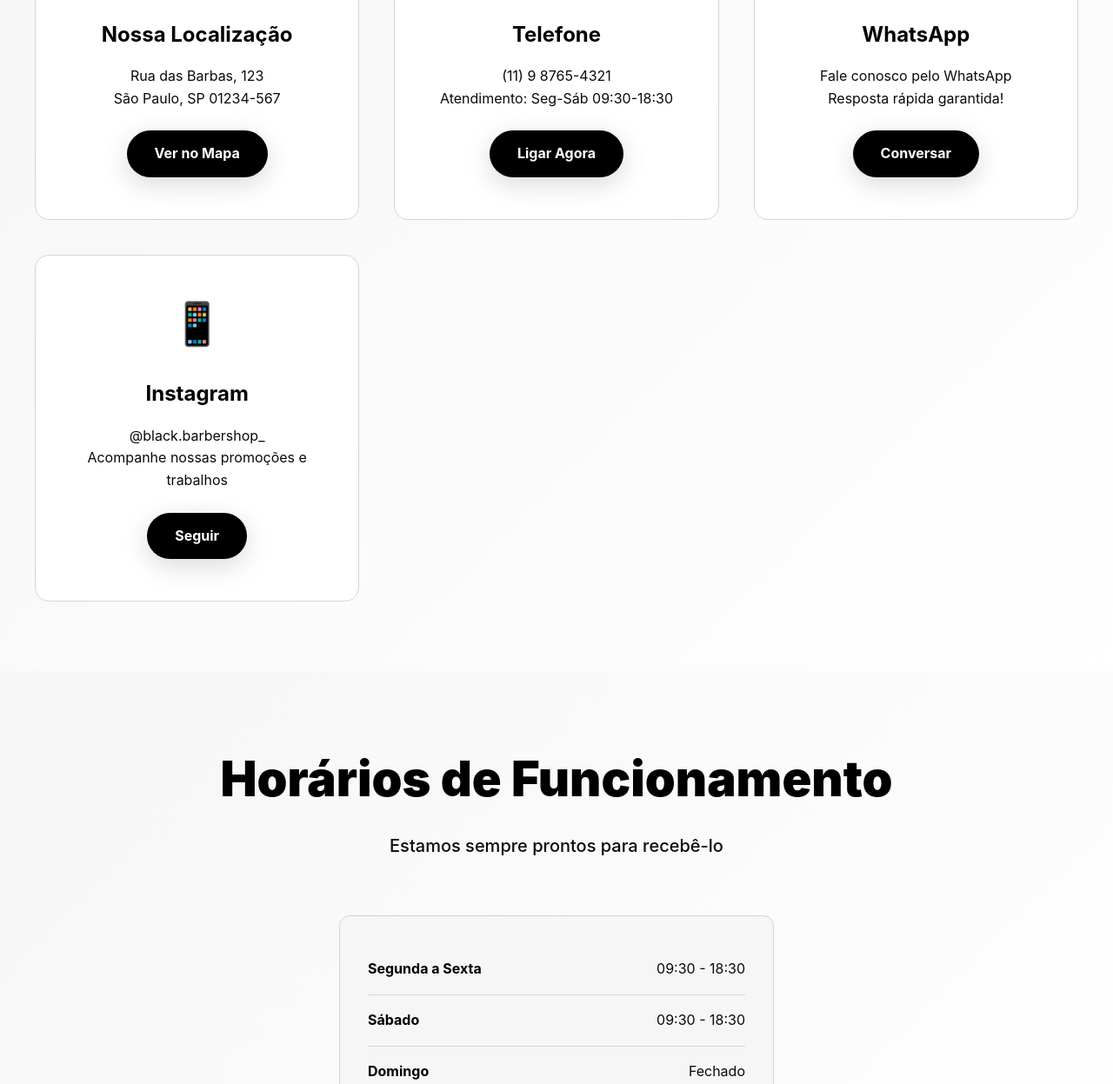
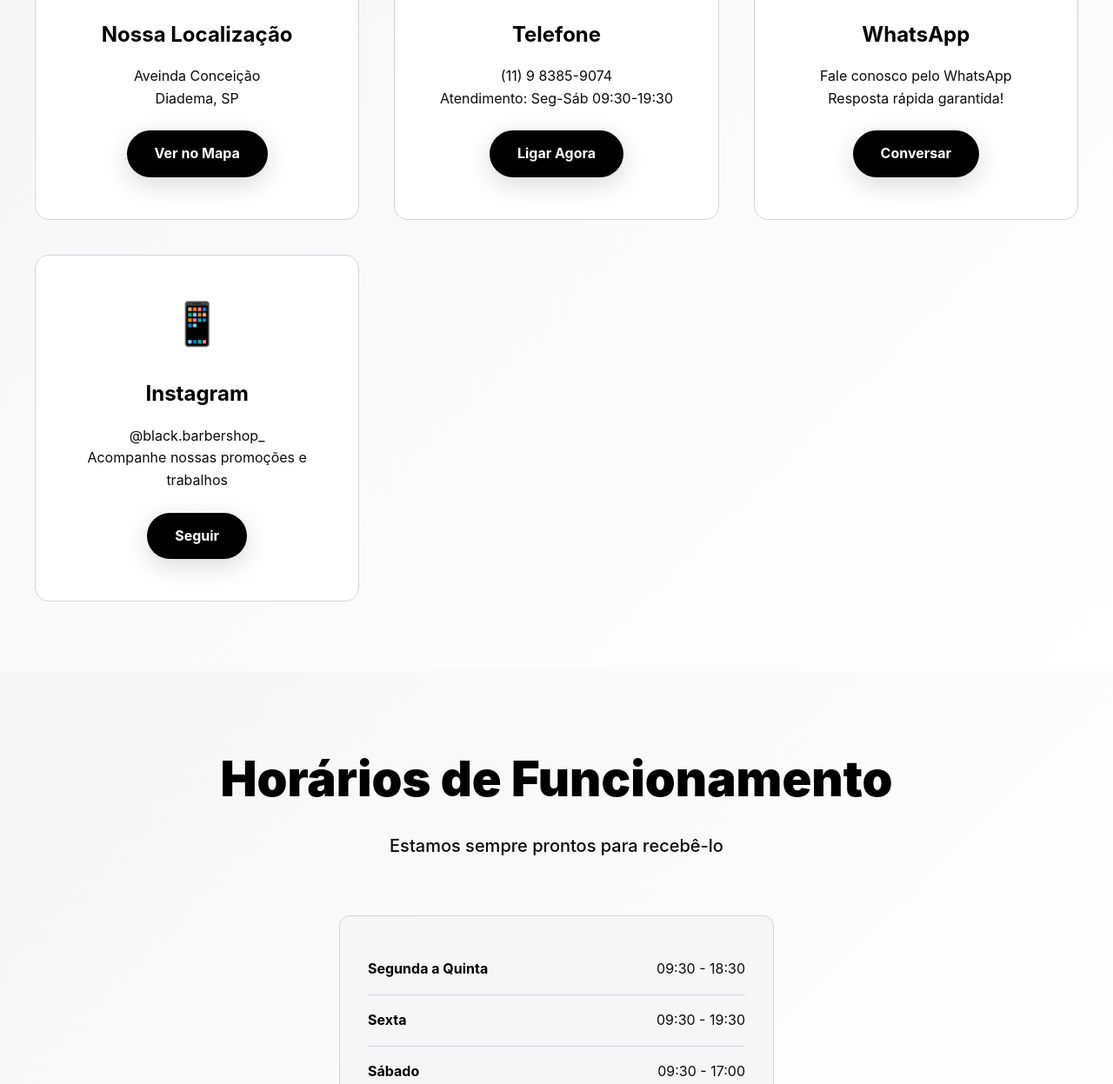
Before and after one commit to matheustech-1/Blackbarbershop, a plain HTML site: page contact.html in a window 1280 px wide. Shown: the part 773-2020 px from the top of the page at 87% size. Drawn offline with Linux system fonts and the light colour scheme.

Commit message:
Update contact.html

```diff
--- a/contact.html
+++ b/contact.html
@@ -41,13 +41,13 @@
                 <div class="contact-card hover-lift">
                     <div class="contact-icon">📍</div>
                     <h3>Nossa Localização</h3>
-                    <p>Rua das Barbas, 123<br>São Paulo, SP 01234-567</p>
-                    <a href="https://maps.google.com" target="_blank" rel="noopener" class="btn-primary">Ver no Mapa</a>
+                    <p>Aveinda Conceição<br>Diadema, SP</p>
+                    <a href="https://maps.app.goo.gl/jYs1G8eVGCVbVJou9" target="_blank" rel="noopener" class="btn-primary">Ver no Mapa</a>
                 </div>
                 <div class="contact-card hover-lift">
                     <div class="contact-icon">📞</div>
                     <h3>Telefone</h3>
-                    <p>(11) 9 8765-4321<br>Atendimento: Seg-Sáb 09:30-18:30</p>
+                    <p>(11) 9 8385-9074<br>Atendimento: Seg-Sáb 09:30-19:30</p>
                     <a href="tel:+551198765432" class="btn-primary">Ligar Agora</a>
                 </div>
                 <div class="contact-card hover-lift">
@@ -74,12 +74,16 @@
             </div>
             <div class="hours-list" style="max-width: 500px; margin: 0 auto;">
                 <div class="hours-item">
-                    <span class="day">Segunda a Sexta</span>
+                    <span class="day">Segunda a Quinta</span>
                     <span class="time">09:30 - 18:30</span>
                 </div>
                 <div class="hours-item">
+                    <span class="day">Sexta</span>
+                    <span class="time">09:30 - 19:30</span>
+                </div>
+                <div class="hours-item">
                     <span class="day">Sábado</span>
-                    <span class="time">09:30 - 18:30</span>
+                    <span class="time">09:30 - 17:00</span>
                 </div>
                 <div class="hours-item">
                     <span class="day">Domingo</span>
@@ -108,7 +112,7 @@
                 <div class="social-links">
                     <a href="https://instagram.com/black.barbershop_" aria-label="Instagram">📱</a>
                     <a href="tel:+5511987654321" aria-label="Telefone">☎️</a>
-                    <a href="https://wa.me/5511987654321" aria-label="WhatsApp">💬</a>
+                    <a href="https://wa.me/5511989389074" aria-label="WhatsApp">💬</a>
                 </div>
             </div>
         </div>
@@ -120,4 +124,5 @@
     <button class="scroll-to-top" id="scrollToTop" aria-label="Voltar ao topo">↑</button>
     <script src="script.js"></script>
 </body>
+
 </html>
```
